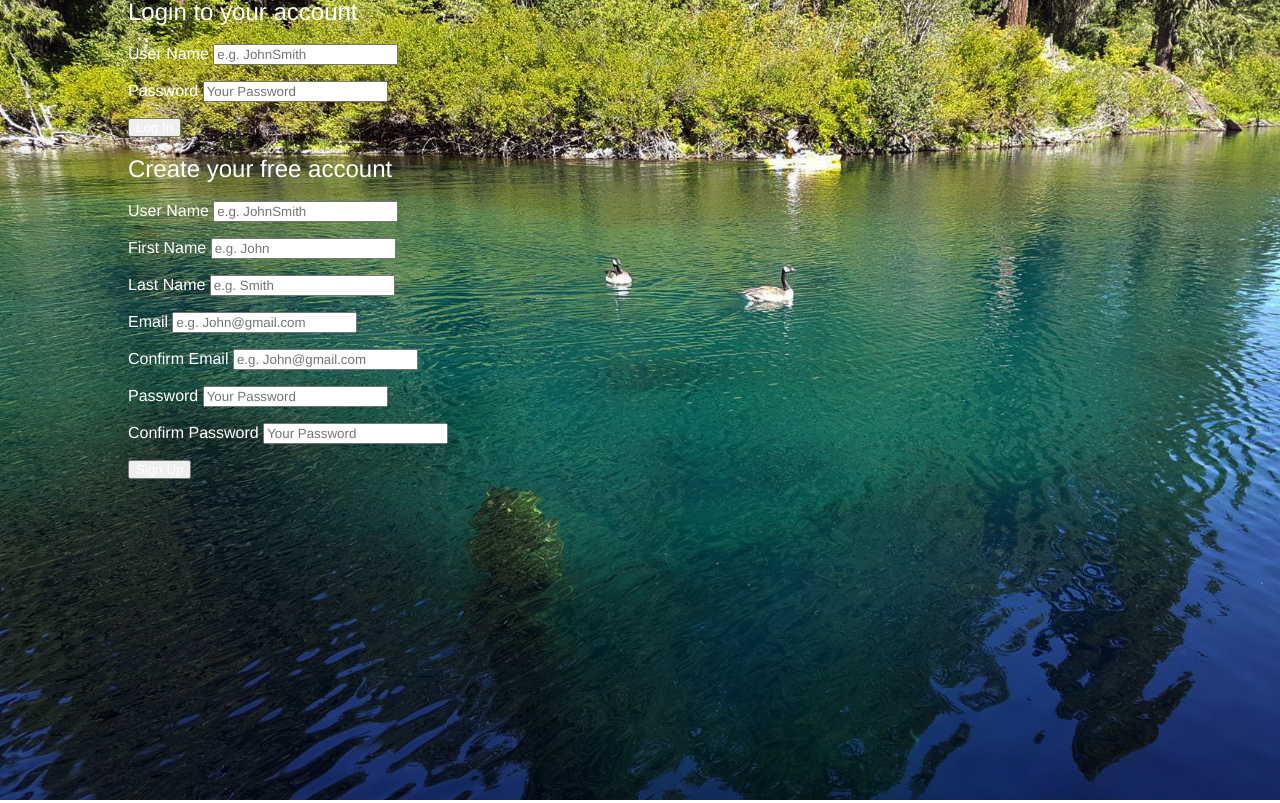
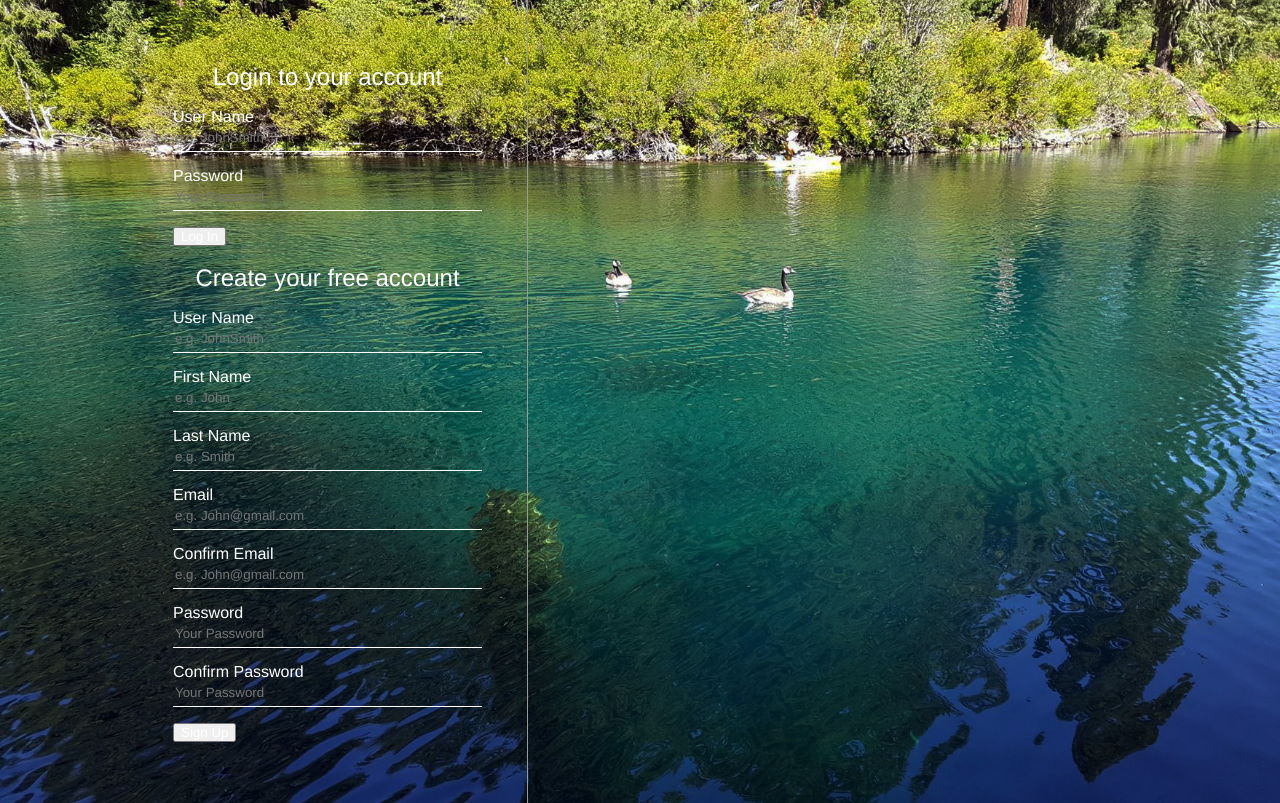
Before and after one commit to Falcon-Punch/Music-Site, a PHP site: page /register.php in a window 1280 px wide. Run offline with PHP 8.4, Linux system fonts and the light colour scheme.

Commit message:
Added more CSS styling to login/register page.

```diff
--- a/assets/css/register.css
+++ b/assets/css/register.css
@@ -32,3 +32,28 @@ html, body
 	position: relative;
 	max-width: 1024px;
 }
+
+#inputContainer
+{
+	width: 400px;
+	padding: 45px;
+	float: left;
+	border-right: 1px solid #999999;
+}
+
+#inputContainer h2
+{
+	text-align: center;
+}
+
+#inputContainer input[type="text"],
+#inputContainer input[type="email"],
+#inputContainer input[type="password"]
+{
+	background-color: transparent;
+	border: 0;
+	border-bottom: 1px solid #FFFFFF;
+	height: 27px;
+	line-height: 27px;
+	width: 100%;
+}
```
